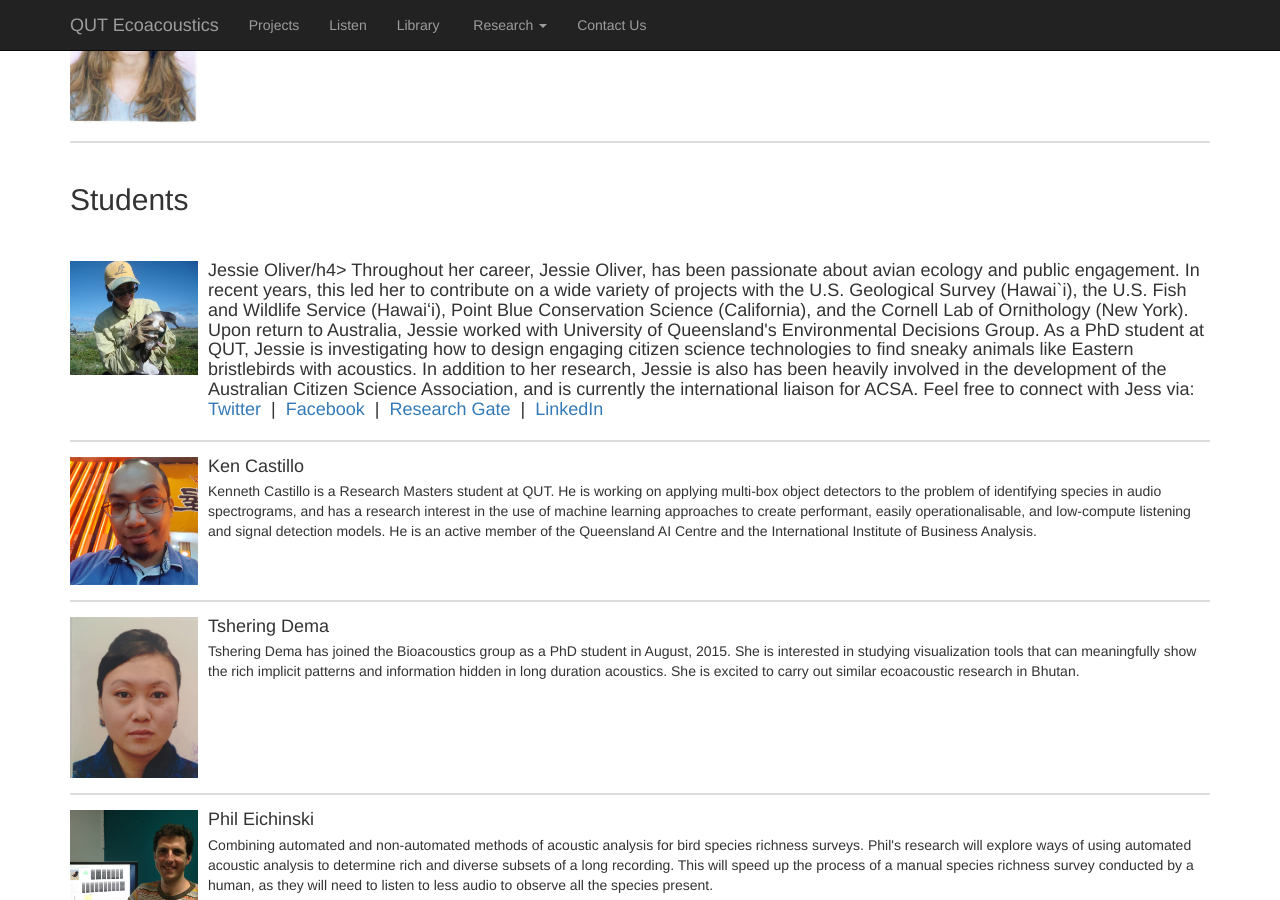
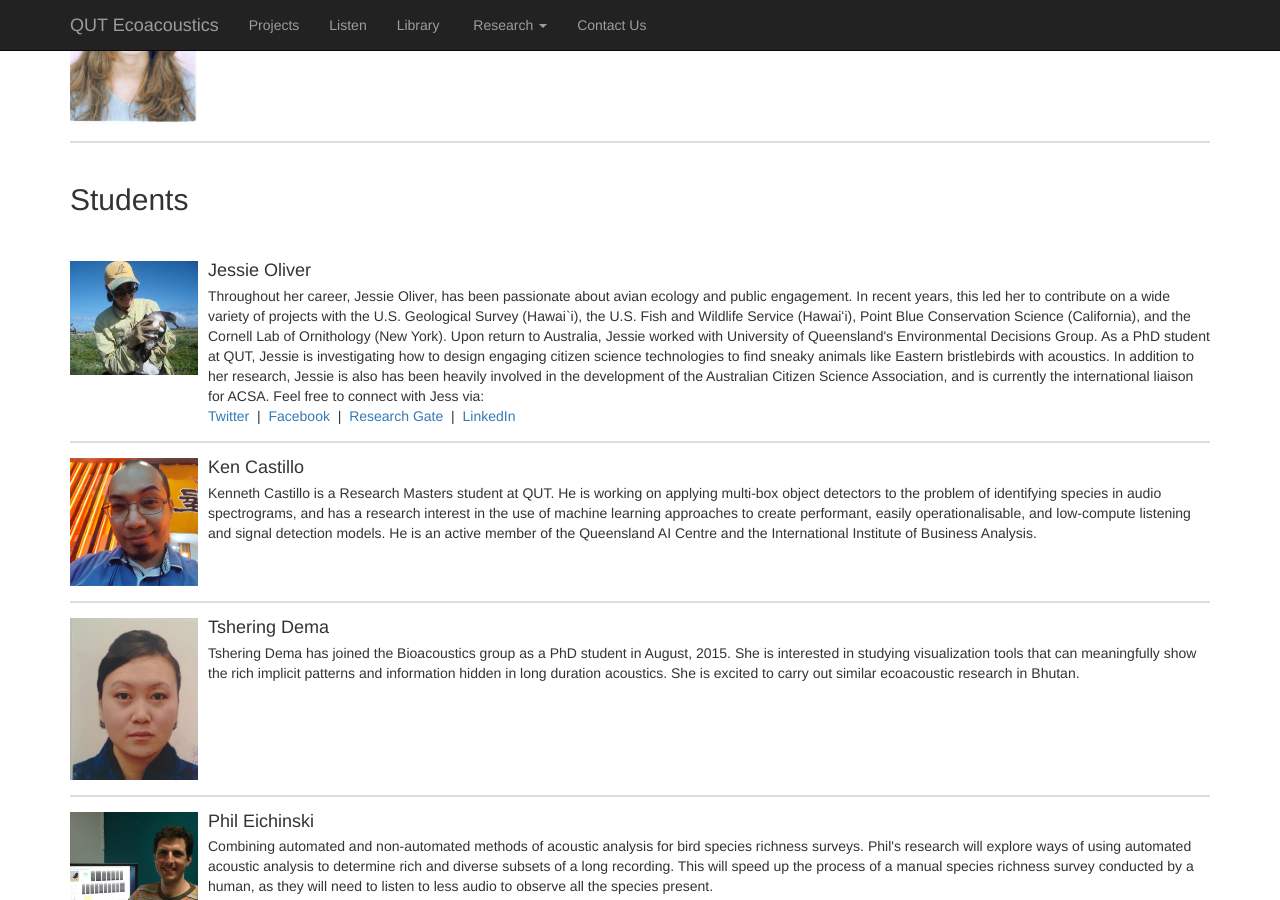
Before and after one commit to QutEcoacoustics/research-blog, a Jekyll site: the page built from people/people.html, in a window 1280 px wide and 900 px high, scrolled down 1539 px. Built offline with Jekyll 4.4.1, drawn with Linux system fonts in a browser that asks for light colours; nearby versions of some CDN libraries.

Commit message:
Fixes minor mistake
Error introduced in 554d6da7dc5a85d62f62458a788c210005872ded

```diff
--- a/people/people.html
+++ b/people/people.html
@@ -145,7 +145,7 @@ title: Ecosounds | People
             </span>
 
             <div class="media-body">
-                <h4 class="media-heading">Jessie Oliver/h4>
+                <h4 class="media-heading">Jessie Oliver</h4>
                         Throughout her career, Jessie Oliver, has been passionate about avian ecology and public engagement.
                         In recent years, this led her to contribute on a wide variety of projects with the U.S. Geological Survey (Hawai`i),
                         the U.S. Fish and Wildlife Service (Hawaiʻi), Point Blue Conservation Science (California), and the Cornell Lab of
```
